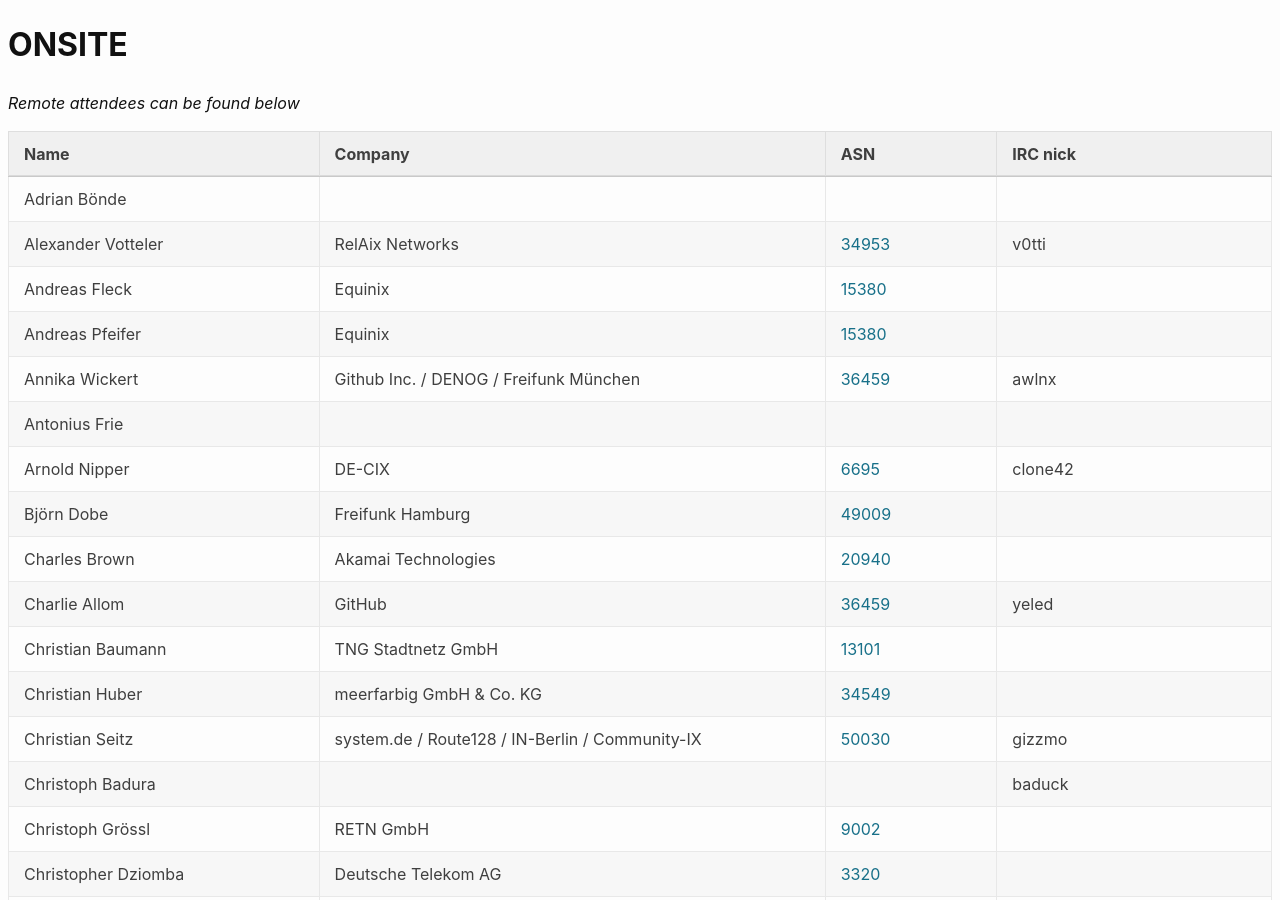
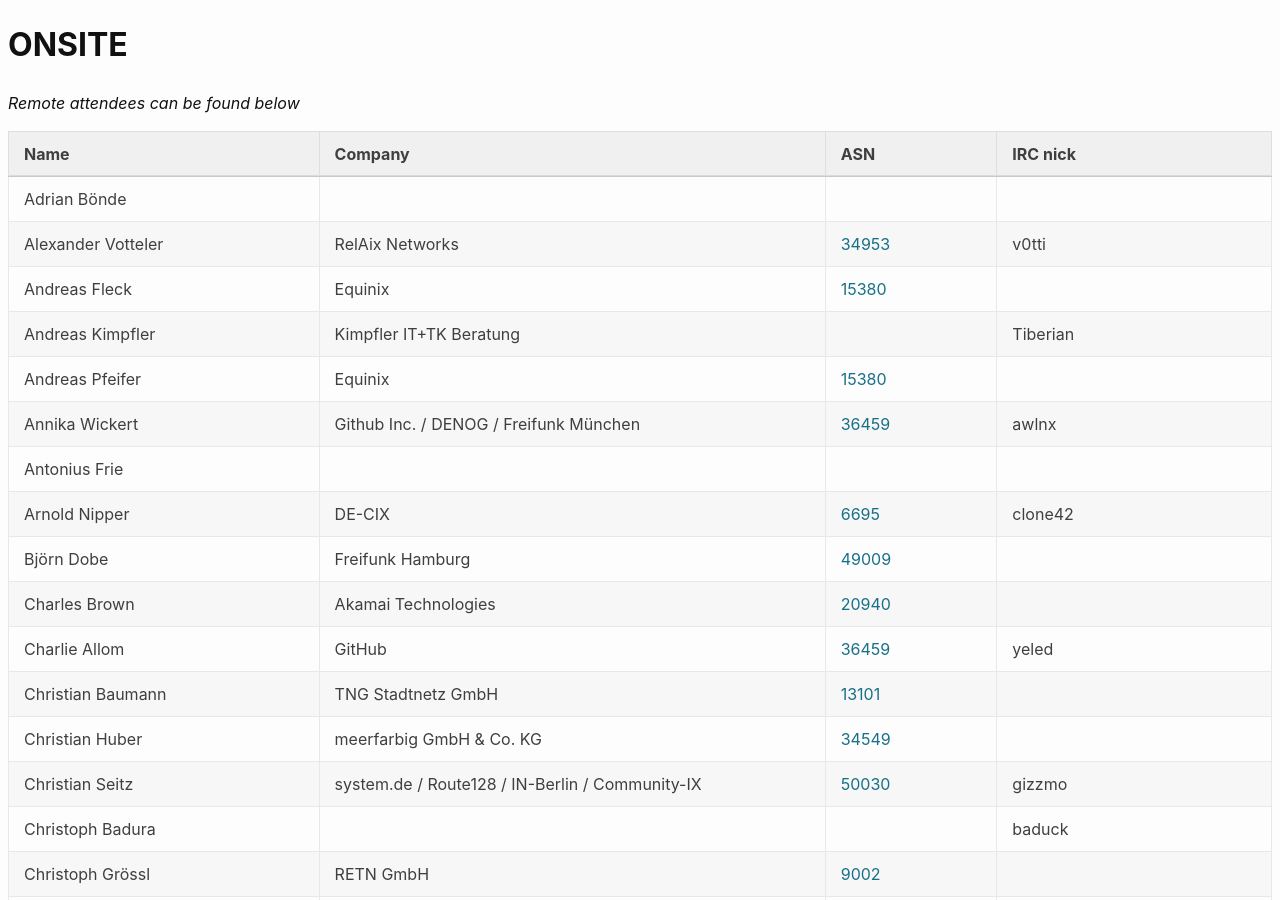
Before and after one commit to denog/pretix-attendeelist, a Jekyll site: the page built from denog15/index.md, in a window 1280 px wide and 900 px high. Built offline with Jekyll 4.4.1, drawn with Linux system fonts in a browser that asks for light colours.

Commit message:
Latest data: Mon Aug 21 20:27:54 UTC 2023

```diff
--- a/_data/attendees_denog15_onsite.json
+++ b/_data/attendees_denog15_onsite.json
@@ -16,6 +16,12 @@
     "company": "Equinix",
     "irc": null,
     "asn": "15380"
+  },
+  {
+    "name": "Andreas Kimpfler",
+    "company": "Kimpfler IT+TK Beratung",
+    "irc": "Tiberian",
+    "asn": null
   },
   {
     "name": "Andreas Pfeifer",
```
